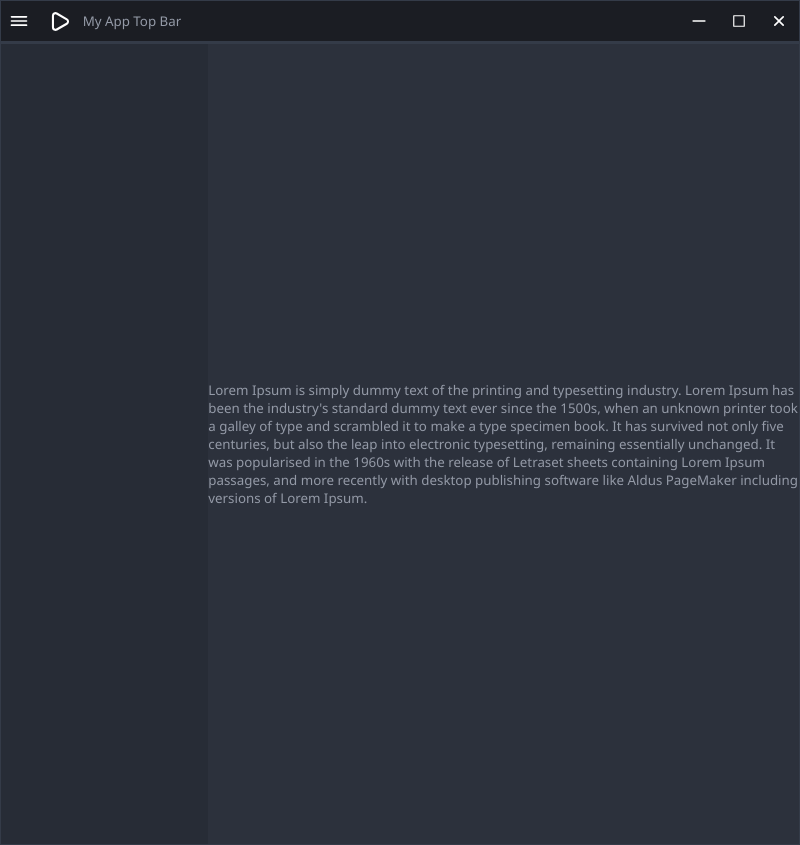
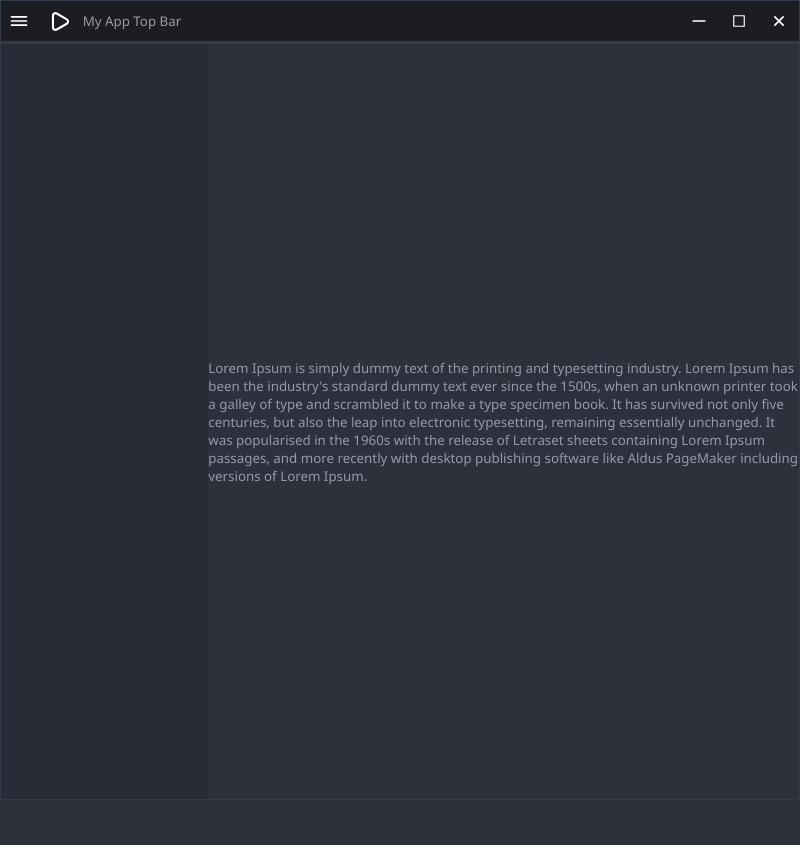
Before and after one commit to brunnooliver7/Electron_Template, an Electron app: page src/index.html in a window 800 px wide. After the commit the page ends 800 px from the top, so only its background shows below. Drawn offline with nearby package versions, Linux system fonts and the light colour scheme.

Commit message:
fix body height and style folder location

```diff
--- a/src/index.html
+++ b/src/index.html
@@ -3,7 +3,7 @@
   <head>
     <meta charset="UTF-8">
     <title>Electron App</title>
-    <link rel="stylesheet" href="styles/style.css">
+    <link rel="stylesheet" href="style.css">
     <script defer src="./preload.js"></script>
     <link rel="stylesheet" href="https://unicons.iconscout.com/release/v4.0.0/css/line.css">
   </head>
--- a/src/styles/style.css
+++ b/src/style.css
@@ -5,6 +5,7 @@ html, body {
   font-family: 'Segoe UI', Tahoma, Geneva, Verdana, sans-serif;
   color: #949AA7;
   background-color: #2C313C;
+  height: 100%;
 }
 
 .mainApp {
@@ -136,7 +137,7 @@ html, body {
   display: flex;
   flex-direction: row;
   width: 100%;
-  height: 800px;
+  height: 100%;
 }
 
 .contentArea > .leftMenu {
```
